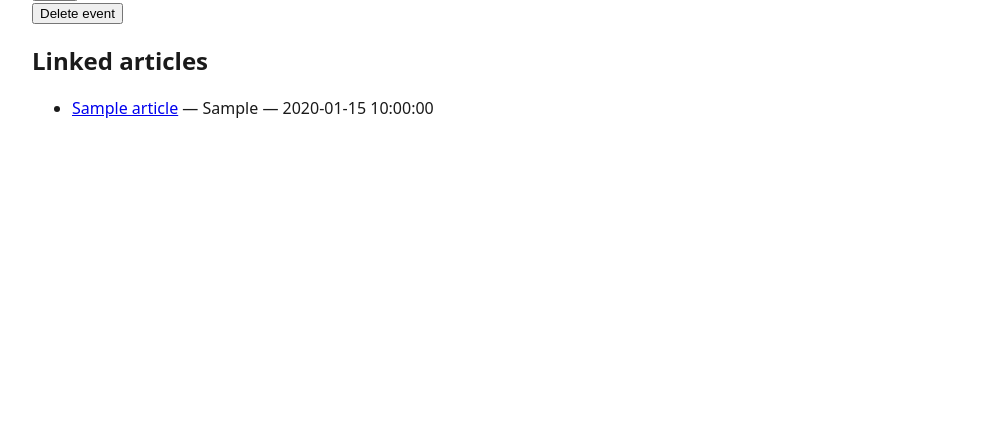
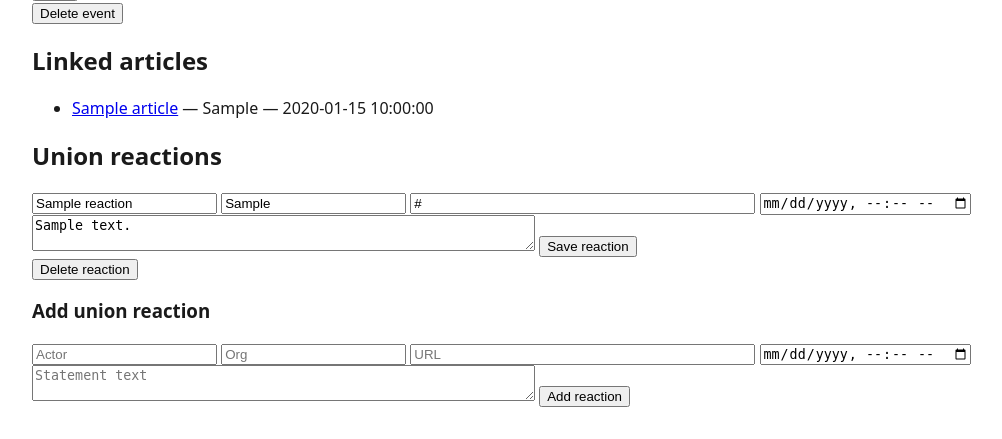
Before and after one commit to NektariosTP/social-reaction-analysis-gr, a FastAPI app: template admin/templates/event_edit.html in a window 1280 px wide. Shown: the part 735-1174 px from the top of the page, without its empty margins (0-1002 px from the left). Before the commit the page ends 853 px from the top, so only its background shows below. Run offline with FastAPI, Linux system fonts and the light colour scheme; the template is opened without the code that fills it: most values are stand-ins (such as "Sample title", 1, 10 or a date in 2020).

Commit message:
feat(admin): full CRUD over union reactions in the event editor

```diff
--- a/admin/routes/events.py
+++ b/admin/routes/events.py
@@ -9,6 +9,7 @@ from fastapi import APIRouter, Depends, Request
 from fastapi.responses import HTMLResponse
 from fastapi.templating import Jinja2Templates
 from sqlalchemy import text
+from sqlalchemy.exc import IntegrityError
 from sqlalchemy.ext.asyncio import AsyncSession
 from starlette.responses import RedirectResponse, Response
 
@@ -161,11 +162,34 @@ async def _fetch_event_articles(session: AsyncSession, event_id: str) -> list[An
     return result.all()
 
 
+async def _fetch_event_reactions_admin(session: AsyncSession, event_id: str) -> list[Any]:
+    result = await session.execute(
+        text("""
+            SELECT id, actor_name, source_org, url, text, observed_at
+            FROM event_reactions WHERE event_id = :id
+            ORDER BY observed_at ASC NULLS LAST, created_at ASC
+        """),
+        {"id": event_id},
+    )
+    return result.all()
+
+
+def _reaction_view(r: Any) -> dict[str, Any]:
+    obs_local = ""
+    if getattr(r, "observed_at", None) is not None:
+        obs_local = r.observed_at.astimezone(_ATHENS).strftime("%Y-%m-%dT%H:%M")
+    return {
+        "id": str(r.id), "actor_name": r.actor_name, "source_org": r.source_org,
+        "url": r.url, "text": r.text, "observed_at_local": obs_local,
+    }
+
+
 def _edit_form_context(
     event: Any,
     locations: list[Any],
     articles: list[Any],
     error: str | None,
+    reactions: list[dict[str, Any]] | None = None,
 ) -> dict[str, Any]:
     event_time_local = ""
     if event is not None and getattr(event, "event_time", None) is not None:
@@ -174,6 +198,7 @@ def _edit_form_context(
         "event": event,
         "locations": locations,
         "articles": articles,
+        "reactions": reactions or [],
         "statuses": ALL_STATUSES,
         "axis_action_forms": AXIS_ACTION_FORMS,
         "axis_thematic_fields": AXIS_THEMATIC_FIELDS,
@@ -193,9 +218,10 @@ async def edit_event_form(
         return HTMLResponse("Event not found", status_code=404)
     locations = await _fetch_event_locations(session, event_id)
     articles = await _fetch_event_articles(session, event_id)
+    reactions = [_reaction_view(r) for r in await _fetch_event_reactions_admin(session, event_id)]
     return templates.TemplateResponse(
         request, "event_edit.html",
-        _edit_form_context(event, locations, articles, None),
+        _edit_form_context(event, locations, articles, None, reactions=reactions),
     )
 
 
@@ -348,3 +374,93 @@ async def delete_event(
     await session.execute(text("DELETE FROM events WHERE id = :id"), {"id": event_id})
     await session.commit()
     return RedirectResponse(url="/events", status_code=303)
+
+
+async def _reaction_conflict_response(
+    request: Request, session: AsyncSession, event_id: str, message: str
+) -> Response:
+    await session.rollback()
+    event = await _fetch_event_detail(session, event_id)
+    locations = await _fetch_event_locations(session, event_id)
+    articles = await _fetch_event_articles(session, event_id)
+    reactions = [_reaction_view(r) for r in await _fetch_event_reactions_admin(session, event_id)]
+    return templates.TemplateResponse(
+        request, "event_edit.html",
+        _edit_form_context(event, locations, articles, message, reactions=reactions),
+        status_code=422,
+    )
+
+
+@router.post("/events/{event_id}/reactions", response_class=Response)
+async def add_reaction(
+    request: Request, event_id: str, session: AsyncSession = Depends(get_db)
+) -> Response:
+    form = await request.form()
+    params = {
+        "eid": event_id,
+        "org": (form.get("source_org") or "").strip(),
+        "actor": (form.get("actor_name") or "").strip(),
+        "text": (form.get("text") or "").strip(),
+        "url": (form.get("url") or "").strip(),
+        "obs": _parse_event_time(form.get("observed_at") or ""),
+    }
+    try:
+        await session.execute(
+            text("""
+                INSERT INTO event_reactions
+                    (event_id, source_org, actor_name, actor_role, text, url, observed_at)
+                VALUES (:eid, :org, :actor, 'union', :text, :url, :obs)
+            """),
+            params,
+        )
+        await session.commit()
+    except IntegrityError:
+        return await _reaction_conflict_response(
+            request, session, event_id, "A reaction with this source_org + url already exists."
+        )
+    return RedirectResponse(url=f"/events/{event_id}", status_code=303)
+
+
+@router.post("/events/{event_id}/reactions/{reaction_id}", response_class=Response)
+async def edit_reaction(
+    request: Request, event_id: str, reaction_id: str,
+    session: AsyncSession = Depends(get_db),
+) -> Response:
+    form = await request.form()
+    params = {
+        "rid": reaction_id,
+        "eid": event_id,
+        "org": (form.get("source_org") or "").strip(),
+        "actor": (form.get("actor_name") or "").strip(),
+        "text": (form.get("text") or "").strip(),
+        "url": (form.get("url") or "").strip(),
+        "obs": _parse_event_time(form.get("observed_at") or ""),
+    }
+    try:
+        await session.execute(
+            text("""
+                UPDATE event_reactions
+                SET actor_name = :actor, source_org = :org, url = :url,
+                    text = :text, observed_at = :obs
+                WHERE id = :rid AND event_id = :eid
+            """),
+            params,
+        )
+        await session.commit()
+    except IntegrityError:
+        return await _reaction_conflict_response(
+            request, session, event_id, "A reaction with this source_org + url already exists."
+        )
+    return RedirectResponse(url=f"/events/{event_id}", status_code=303)
+
+
+@router.post("/events/{event_id}/reactions/{reaction_id}/delete", response_class=Response)
+async def delete_reaction(
+    event_id: str, reaction_id: str, session: AsyncSession = Depends(get_db)
+) -> Response:
+    await session.execute(
+        text("DELETE FROM event_reactions WHERE id = :rid AND event_id = :eid"),
+        {"rid": reaction_id, "eid": event_id},
+    )
+    await session.commit()
+    return RedirectResponse(url=f"/events/{event_id}", status_code=303)
--- a/admin/templates/event_edit.html
+++ b/admin/templates/event_edit.html
@@ -99,4 +99,32 @@
   <li><a href="{{ a.url }}" target="_blank" rel="noopener">{{ a.title }}</a> — {{ a.source_type }} — {{ a.published_at }}</li>
   {% endfor %}
 </ul>
+
+<h2>Union reactions</h2>
+{% for r in reactions %}
+<form method="post" action="/events/{{ event.id }}/reactions/{{ r.id }}" class="reaction">
+  <input type="text" name="actor_name" value="{{ r.actor_name }}" placeholder="Actor">
+  <input type="text" name="source_org" value="{{ r.source_org }}" placeholder="Org">
+  <input type="text" name="url" value="{{ r.url }}" placeholder="URL" size="40">
+  <input type="datetime-local" name="observed_at" value="{{ r.observed_at_local }}">
+  <br>
+  <textarea name="text" rows="2" cols="60">{{ r.text or "" }}</textarea>
+  <button type="submit">Save reaction</button>
+</form>
+<form method="post" action="/events/{{ event.id }}/reactions/{{ r.id }}/delete"
+      onsubmit="return confirm('Delete this reaction?');">
+  <button type="submit">Delete reaction</button>
+</form>
+{% endfor %}
+
+<h3>Add union reaction</h3>
+<form method="post" action="/events/{{ event.id }}/reactions">
+  <input type="text" name="actor_name" placeholder="Actor" required>
+  <input type="text" name="source_org" placeholder="Org" required>
+  <input type="text" name="url" placeholder="URL" size="40" required>
+  <input type="datetime-local" name="observed_at">
+  <br>
+  <textarea name="text" rows="2" cols="60" placeholder="Statement text"></textarea>
+  <button type="submit">Add reaction</button>
+</form>
 {% endblock %}
```
Also changed, not shown: tests/admin/test_events_edit.py (+88 -1 lines).
